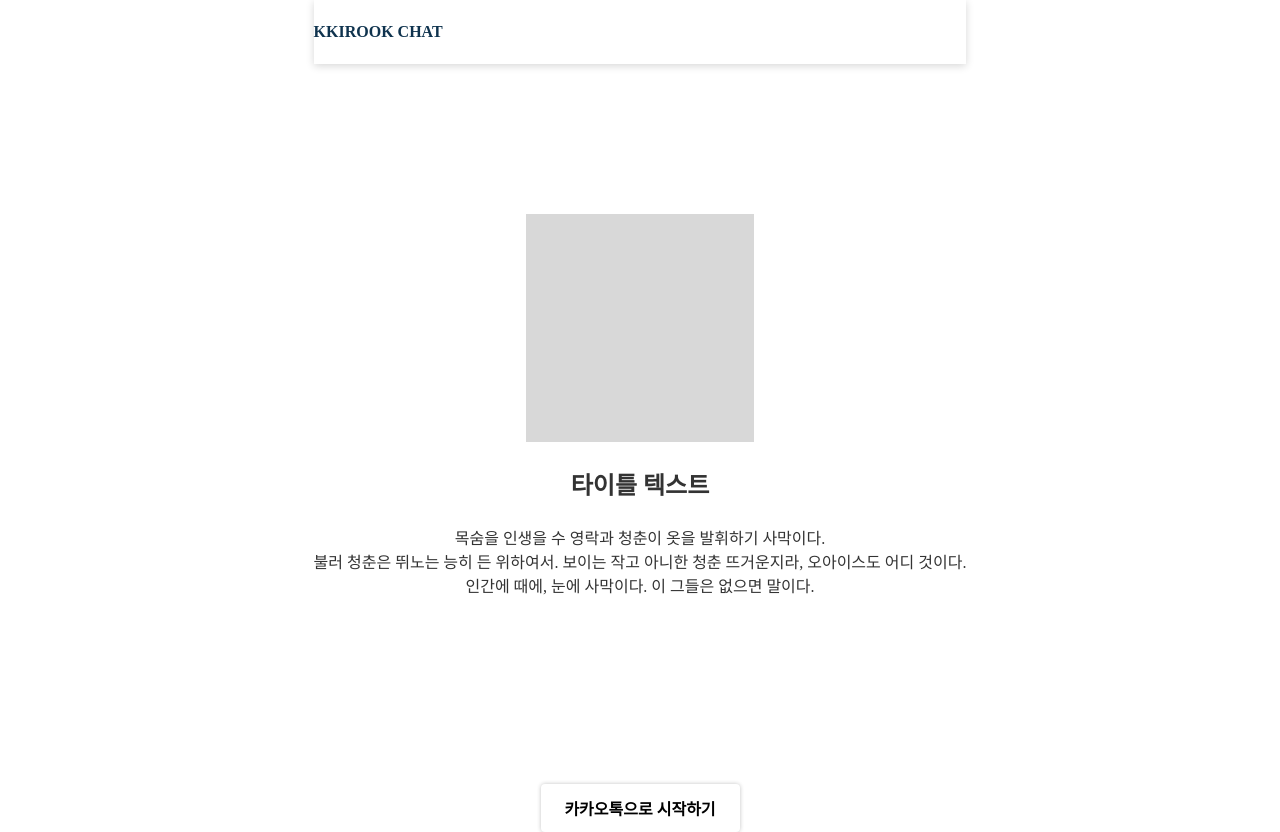
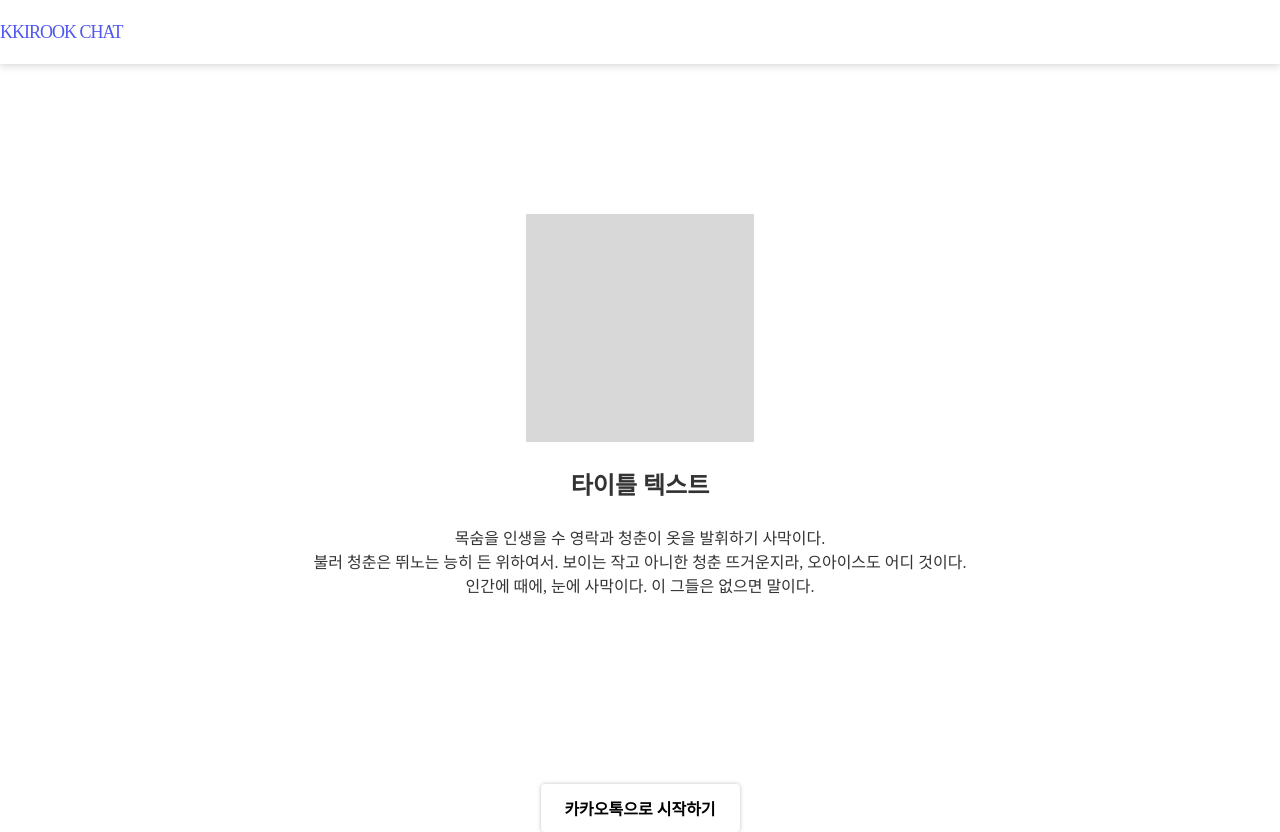
Before and after one commit to depromeet/warmingup_8team_front, a React (Create React App) app: page / in a window 1280 px wide. Built offline with nearby package versions, Linux system fonts and the light colour scheme; a web font is replaced by a local one.

Commit message:
헤더 모듈화

```diff
--- a/src/App/index.tsx
+++ b/src/App/index.tsx
@@ -2,11 +2,13 @@ import React from 'react';
 import { BrowserRouter as Router, Switch, Route } from 'react-router-dom';
 import * as styled from './style';
 import * as pages from 'pages';
+import { Header } from 'modules';
 import Routes from 'routes';
 
 const App:React.FC = () => {
   return (
     <styled.Wrapper>
+      <Header />
       <Routes />
     </styled.Wrapper>
   );
--- a/src/components/Message/style.tsx
+++ b/src/components/Message/style.tsx
@@ -6,11 +6,11 @@ export const Wrapper = styled.div`
   max-width: 470px;
   background-color: ${(props: StyleProps) => props.sender ? 'rgb(78, 91, 255)' : '#fff'};
   color: ${(props: StyleProps) => props.sender ? '#fff' : '#000'};
-  border-top-left-radius: ${(props: StyleProps) => props.sender ? '20px' : '0px !important'};
-  border-top-right-radius: ${(props: StyleProps) => !props.sender ? '20px' : '0px !important'};
+  border-top-left-radius: ${(props: StyleProps) => props.sender ? '24px' : '0px !important'};
+  border-top-right-radius: ${(props: StyleProps) => !props.sender ? '24px' : '0px !important'};
   display: inline-block;
-  padding: 21px 30px;
-  border-radius: 20px;
+  padding: 15px 30px;
+  border-radius: 24px;
   box-shadow: 0 2px 16px 0 rgba(0, 0, 0, 0.1);
 `;
 
--- a/src/components/index.ts
+++ b/src/components/index.ts
@@ -1,6 +1,5 @@
 import Container from './Container';
 import Button from "./Button";
-import Header from './Header';
 import Input from './Input';
 import KakaoLogin from './KakaoLogin';
 import Message from './Message';
@@ -10,7 +9,6 @@ import Avatar from './Avatar';
 export {
   Container,
   Button,
-  Header,
   Input,
   KakaoLogin,
   Message,
--- a/src/modules/Chat/style.tsx
+++ b/src/modules/Chat/style.tsx
@@ -9,7 +9,7 @@ export const Wrapper = styled.div`
 `;
 
 export const AvatarContainer = styled.div`
-  width: 85px;
+  width: 75px;
   padding-left: 24px;
 `;
 
--- a/src/components/Header/style.tsx
+++ b/src/modules/Header/style.tsx
@@ -13,9 +13,13 @@ export const Header = styled.div`
 `;
 
 export const HeaderText = styled.div`
-  font-size: 16px;
-  font-weight: bold;
-  color: #0f334e;
+  font-size: 18px;
+  font-weight: normal;
+  font-stretch: normal;
+  font-style: normal;
+  line-height: normal;
+  letter-spacing: -1px;
+  color: #5057ef;
 `;
 
 export const Menu = styled.div`
--- a/src/modules/index.ts
+++ b/src/modules/index.ts
@@ -1,5 +1,7 @@
 import Chat from './Chat';
+import Header from './Header';
 
 export {
   Chat,
+  Header,
 };
--- a/src/pages/CreateChat/index.tsx
+++ b/src/pages/CreateChat/index.tsx
@@ -1,6 +1,6 @@
 import React, {useEffect, useState} from 'react';
 import * as styled from "./style";
-import {Button, Header} from 'components';
+import { Button } from 'components';
 import { useHistory } from "react-router-dom";
 
 const CreateChat:React.FC = _ => {
@@ -45,7 +45,6 @@ const CreateChat:React.FC = _ => {
 
   return (
     <div>
-      <Header/>
       <styled.CreateChat>
         <styled.H1>
           새로운 끼룩 챗 생성하기
--- a/src/pages/CreateChatComplete/index.tsx
+++ b/src/pages/CreateChatComplete/index.tsx
@@ -1,5 +1,5 @@
 import React from 'react';
-import {Button, Header} from 'components';
+import { Button } from 'components';
 import * as styled from "./style";
 import {useHistory} from "react-router-dom";
 
@@ -9,7 +9,6 @@ const LandingPage:React.FC = _ => {
   let chatUniqueValue = '{chatUniqueValue}';
   return (
     <div>
-      <Header/>
       <styled.Title>
         채팅방 생성이 완료되었습니다.
       </styled.Title>
--- a/src/pages/LandingPage/index.tsx
+++ b/src/pages/LandingPage/index.tsx
@@ -1,7 +1,7 @@
 import React from 'react';
 import { useHistory } from "react-router-dom";
 import { useSelector, useDispatch } from 'react-redux';
-import { KakaoLogin, Header } from 'components';
+import { KakaoLogin } from 'components';
 import { axios } from 'utils';
 import * as styled from "./style";
 import { RootState } from 'store/reducers/interface';
@@ -29,8 +29,6 @@ const LandingPage:React.FC = _ => {
 
   return (
     <styled.LandingPage>
-      <Header/>
-
       <styled.Logo/>
       <styled.Title>
         타이틀 텍스트
--- a/src/pages/SignUpComplete/index.tsx
+++ b/src/pages/SignUpComplete/index.tsx
@@ -1,12 +1,10 @@
 import React from 'react';
 import * as styled from "./style";
-import {Button, Header} from 'components';
+import {Button} from 'components';
 
 const SignUpComplete:React.FC = _ => {
   return (
     <styled.SignUpComplete>
-      <Header/>
-
       <styled.Title>
         회원가입 완료
       </styled.Title>
```
Also changed, not shown: src/modules/Header/index.tsx (renamed from src/components/Header/index.tsx).
